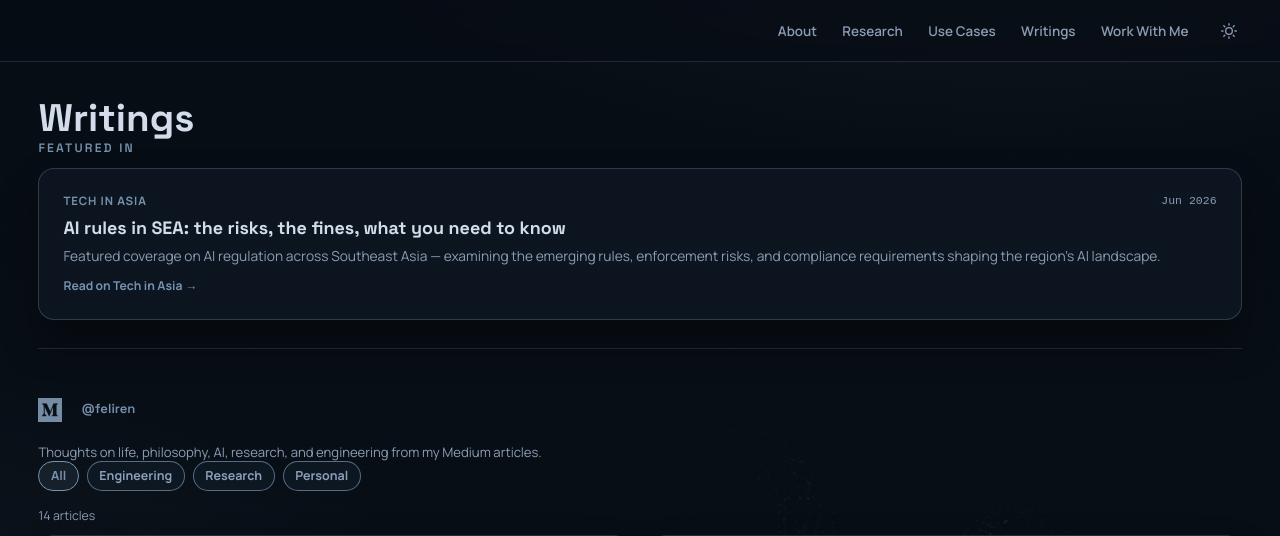
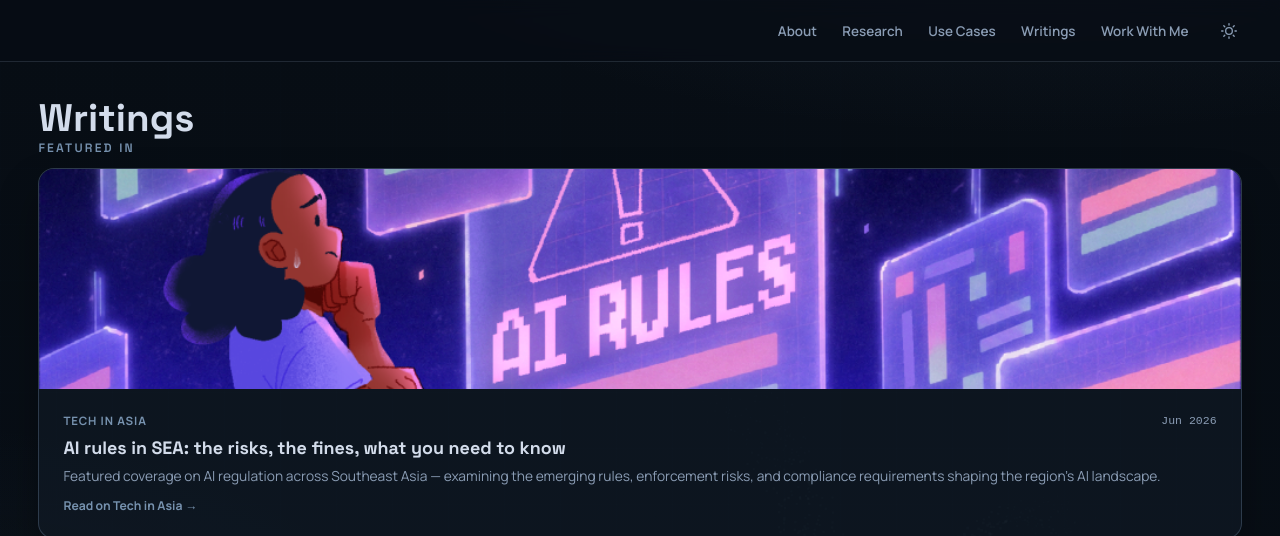
Before and after one commit to Feliren88/feliren88.github.io, a Jekyll site: the page built from _pages/thoughts.md, in a window 1280 px wide and 1400 px high. Shown: the top 536 px of the window. Built offline with Jekyll 4.4.1, drawn with Linux system fonts in a browser that asks for light colours; grey boxes are pictures that could not be loaded.

Commit message:
feat: add cover image to Tech in Asia feature card
Image renders edge-to-edge at 220px height above the card content.

Co-Authored-By: Claude Sonnet 4.6 <noreply@anthropic.com>

```diff
--- a/_data/features.yml
+++ b/_data/features.yml
@@ -3,3 +3,4 @@
   publication: "Tech in Asia"
   date: "Jun 2026"
   description: "Featured coverage on AI regulation across Southeast Asia — examining the emerging rules, enforcement risks, and compliance requirements shaping the region's AI landscape."
+  image: "/assets/img/tech-in-asia-ai-rules.webp"
--- a/_pages/thoughts.md
+++ b/_pages/thoughts.md
@@ -10,14 +10,17 @@ permalink: /writings/
   <p class="t-eyebrow" style="margin-bottom:0.75rem">Featured In</p>
   <div class="features-grid">
     {% for feature in site.data.features %}
-    <a class="feature-card" href="{{ feature.url }}" target="_blank" rel="noreferrer">
-      <div class="feature-card-top">
-        <span class="feature-publication">{{ feature.publication }}</span>
-        <span class="feature-date">{{ feature.date }}</span>
+    <a class="feature-card{% if feature.image %} feature-card--has-img{% endif %}" href="{{ feature.url }}" target="_blank" rel="noreferrer">
+      {% if feature.image %}<img class="feature-card-img" src="{{ feature.image }}" alt="{{ feature.title }}" loading="lazy">{% endif %}
+      <div class="feature-card-body">
+        <div class="feature-card-top">
+          <span class="feature-publication">{{ feature.publication }}</span>
+          <span class="feature-date">{{ feature.date }}</span>
+        </div>
+        <h3>{{ feature.title }}</h3>
+        <p>{{ feature.description }}</p>
+        <span class="feature-read">Read on {{ feature.publication }} →</span>
       </div>
-      <h3>{{ feature.title }}</h3>
-      <p>{{ feature.description }}</p>
-      <span class="feature-read">Read on {{ feature.publication }} →</span>
     </a>
     {% endfor %}
   </div>
@@ -100,7 +103,17 @@ permalink: /writings/
     background: color-mix(in srgb, var(--accent) 4%, var(--surface));
     box-shadow: var(--shadow);
     transition: border-color 0.2s, transform 0.2s, box-shadow 0.2s;
+    overflow: hidden;
   }
+  .feature-card--has-img { padding-top: 0; }
+  .feature-card-img {
+    display: block;
+    width: calc(100% + 2 * var(--card-pad-lg));
+    margin: 0 calc(-1 * var(--card-pad-lg)) var(--card-pad-lg);
+    height: 220px;
+    object-fit: cover;
+  }
+  .feature-card-body { display: flex; flex-direction: column; }
   .feature-card:hover {
     border-color: var(--accent);
     transform: translateY(-3px);
```
Also changed, not shown: assets/img/tech-in-asia-ai-rules.webp (added).
